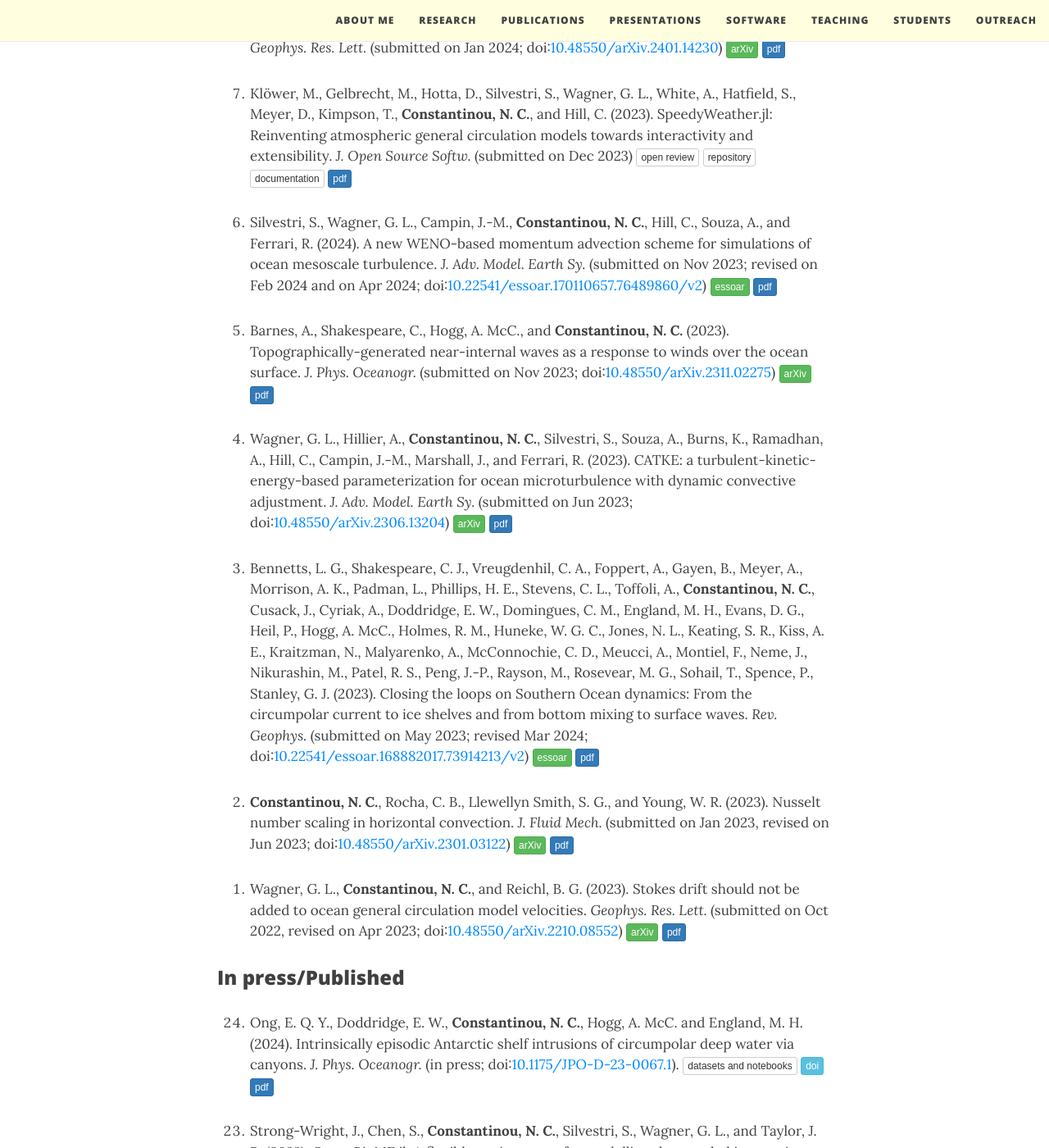
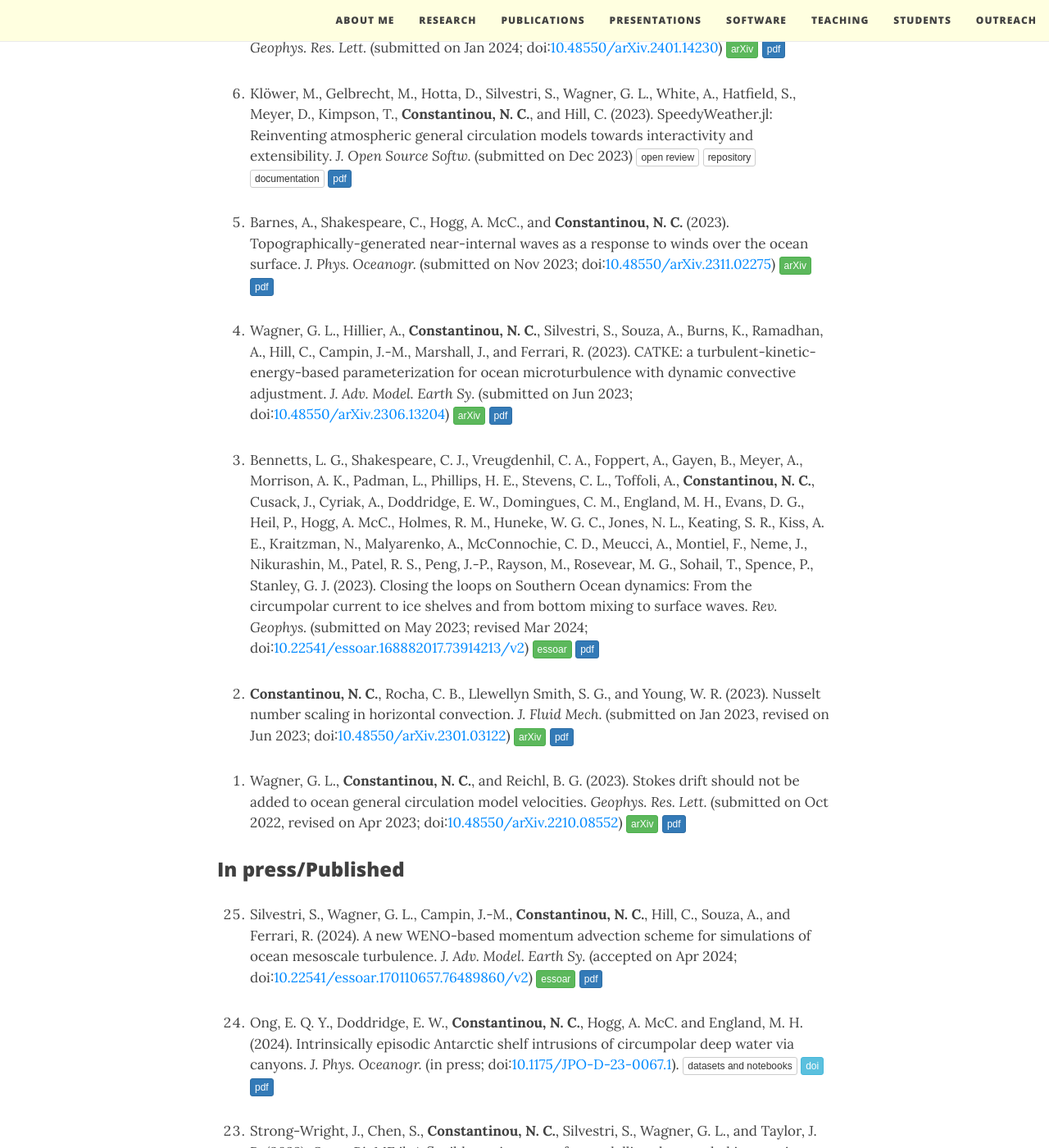
Before and after one commit to navidcy/navidcy.github.io, a Jekyll site: the page built from publications.md, in a window 1280 px wide and 1400 px high, scrolled down 492 px. Shown: the whole window at 82% size. Built offline with Jekyll 4.4.1, drawn with Linux system fonts in a browser that asks for light colours; nearby versions of some CDN libraries; comment, search, counter and statistics services are not loaded; some of the changed lines change nothing that is shown.

Commit message:
WENO paper accepted

```diff
--- a/publications.md
+++ b/publications.md
@@ -13,16 +13,13 @@ title: Publications
 mesoscale-resolving climate simulations. _J. Adv. Model. Earth Sy._ (submitted on May 2024; doi:[10.22541/essoar.170110657.76489860/v2](https://doi.org/10.22541/essoar.170110657.76489860/v2){:target="_blank"}) [<span class="btn btn-success btn-xs{{end}}" style="font-family:sans-serif;">essoar</span>](https://doi.org/10.22541/essoar.170110657.76489860/v2){:target="_blank"} [<span class="btn btn-primary btn-xs{{end}}" style="font-family:sans-serif;">pdf</span>][weno-ILES] -->
 
 
-1. Barnes, A. J., **Constantinou, N. C.**, Gibson, A., Kiss, A. E., Chapman, C., Reily, C., and  Bhagtani, D. (2024) regional-mom6: A Python package for Automatic generation of regional configurations for the Modular Ocean Model v6, _J. Open Source Softw._  (submitted on Apr 2024) [<span class="btn btn-default btn-xs{{end}}" style="font-family:sans-serif;">repository</span>][regional-mom6-repo]{:target="_blank"} [<span class="btn btn-default btn-xs{{end}}" style="font-family:sans-serif;">documentation</span>][regional-mom6-docs]{:target="_blank"} [<span class="btn btn-primary btn-xs{{end}}" style="font-family:sans-serif;">pdf</span>][regional-mom6]
+0. Barnes, A. J., **Constantinou, N. C.**, Gibson, A., Kiss, A. E., Chapman, C., Reily, C., and  Bhagtani, D. (2024) regional-mom6: A Python package for Automatic generation of regional configurations for the Modular Ocean Model v6, _J. Open Source Softw._  (submitted on Apr 2024) [<span class="btn btn-default btn-xs{{end}}" style="font-family:sans-serif;">repository</span>][regional-mom6-repo]{:target="_blank"} [<span class="btn btn-default btn-xs{{end}}" style="font-family:sans-serif;">documentation</span>][regional-mom6-docs]{:target="_blank"} [<span class="btn btn-primary btn-xs{{end}}" style="font-family:sans-serif;">pdf</span>][regional-mom6]
 
 
 0. Bhagtani, D., Hogg, A. McC., Holmes, R. M., and **Constantinou, N. C.** (2024). Unravelling how winds and surface heat fluxes control the Atlantic meridional heat transport. _Geophys. Res. Lett._ (submitted on Jan 2024; doi:[10.48550/arXiv.2401.14230](https://doi.org/10.48550/arXiv.2401.14230)) [<span class="btn btn-success btn-xs{{end}}" style="font-family:sans-serif;">arXiv</span>][arXiv:2401.14230]{:target="_blank"} [<span class="btn btn-primary btn-xs{{end}}" style="font-family:sans-serif;">pdf</span>][atlanticMHT]
 
 
 0. Klöwer, M., Gelbrecht, M., Hotta, D., Silvestri, S., Wagner, G. L., White, A., Hatfield, S., Meyer, D., Kimpson, T., **Constantinou, N. C.**, and Hill, C. (2023). SpeedyWeather.jl: Reinventing atmospheric general circulation models towards interactivity and extensibility.  _J. Open Source Softw._ (submitted on Dec 2023) [<span class="btn btn-default btn-xs{{end}}" style="font-family:sans-serif;">open review</span>][SpeedyWeather-JOSS-review]{:target="_blank"} [<span class="btn btn-default btn-xs{{end}}" style="font-family:sans-serif;">repository</span>][SpeedyWeather-repo]{:target="_blank"} [<span class="btn btn-default btn-xs{{end}}" style="font-family:sans-serif;">documentation</span>][SpeedyWeather-docs]{:target="_blank"} [<span class="btn btn-primary btn-xs{{end}}" style="font-family:sans-serif;">pdf</span>][speedyweather]
-
-
-0. Silvestri, S., Wagner, G. L., Campin, J.-M., **Constantinou, N. C.**, Hill, C., Souza, A., and Ferrari, R. (2024). A new WENO-based momentum advection scheme for simulations of ocean mesoscale turbulence. _J. Adv. Model. Earth Sy._ (submitted on Nov 2023; revised on Feb 2024 and on Apr 2024; doi:[10.22541/essoar.170110657.76489860/v2](https://doi.org/10.22541/essoar.170110657.76489860/v2){:target="_blank"}) [<span class="btn btn-success btn-xs{{end}}" style="font-family:sans-serif;">essoar</span>](https://doi.org/10.22541/essoar.170110657.76489860/v2){:target="_blank"} [<span class="btn btn-primary btn-xs{{end}}" style="font-family:sans-serif;">pdf</span>][weno-ILES]
 
 
 0. Barnes, A., Shakespeare, C., Hogg, A. McC., and **Constantinou, N. C.** (2023). Topographically-generated near-internal waves as a response to winds over the ocean surface. _J. Phys. Oceanogr._ (submitted on Nov 2023; doi:[10.48550/arXiv.2311.02275](https://doi.org/10.48550/arXiv.2311.02275)) [<span class="btn btn-success btn-xs{{end}}" style="font-family:sans-serif;">arXiv</span>][arXiv:2311.02275]{:target="_blank"} [<span class="btn btn-primary btn-xs{{end}}" style="font-family:sans-serif;">pdf</span>][topographic-NIWs]
@@ -42,6 +39,9 @@ mesoscale-resolving climate simulations. _J. Adv. Model. Earth Sy._ (submitted o
 
 
 ### In press/Published
+
+0. Silvestri, S., Wagner, G. L., Campin, J.-M., **Constantinou, N. C.**, Hill, C., Souza, A., and Ferrari, R. (2024). A new WENO-based momentum advection scheme for simulations of ocean mesoscale turbulence. _J. Adv. Model. Earth Sy._ (accepted on Apr 2024; doi:[10.22541/essoar.170110657.76489860/v2](https://doi.org/10.22541/essoar.170110657.76489860/v2){:target="_blank"}) [<span class="btn btn-success btn-xs{{end}}" style="font-family:sans-serif;">essoar</span>](https://doi.org/10.22541/essoar.170110657.76489860/v2){:target="_blank"} [<span class="btn btn-primary btn-xs{{end}}" style="font-family:sans-serif;">pdf</span>][weno-ILES]
+
 
 0. Ong, E. Q. Y., Doddridge, E. W., **Constantinou, N. C.**, Hogg, A. McC. and England, M. H. (2024). Intrinsically episodic Antarctic shelf intrusions of circumpolar deep water via canyons. _J. Phys. Oceanogr._ (in press; doi:[10.1175/JPO-D-23-0067.1](https://doi.org/10.1175/JPO-D-23-0067.1){:target="_blank"}). [<span class="btn btn-default btn-xs{{end}}" style="font-family:sans-serif;">datasets and notebooks</span>][JPOascintrusions-repo]{:target="_blank"} [<span class="btn btn-info btn-xs{{end}}" style="font-family:sans-serif;">doi</span>][ascintrusions-doi]{:target="_blank"} [<span class="btn btn-primary btn-xs{{end}}" style="font-family:sans-serif;">pdf</span>][ascintrusions] <span align="right" class='altmetric-embed' data-badge-type="2" data-condensed="true" data-hide-less-than="2" data-doi="10.1175/JPO-D-23-0067.1"></span><br/>
 
```
